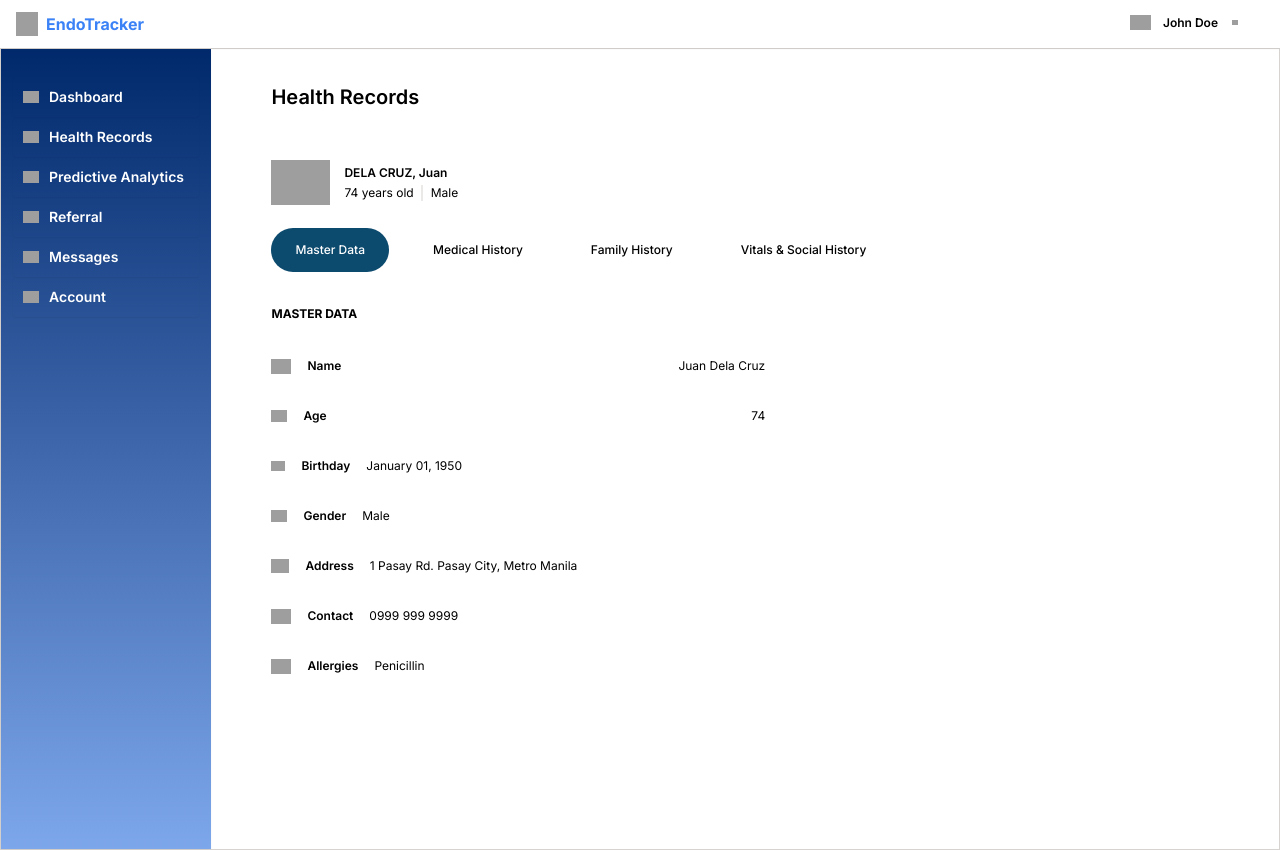
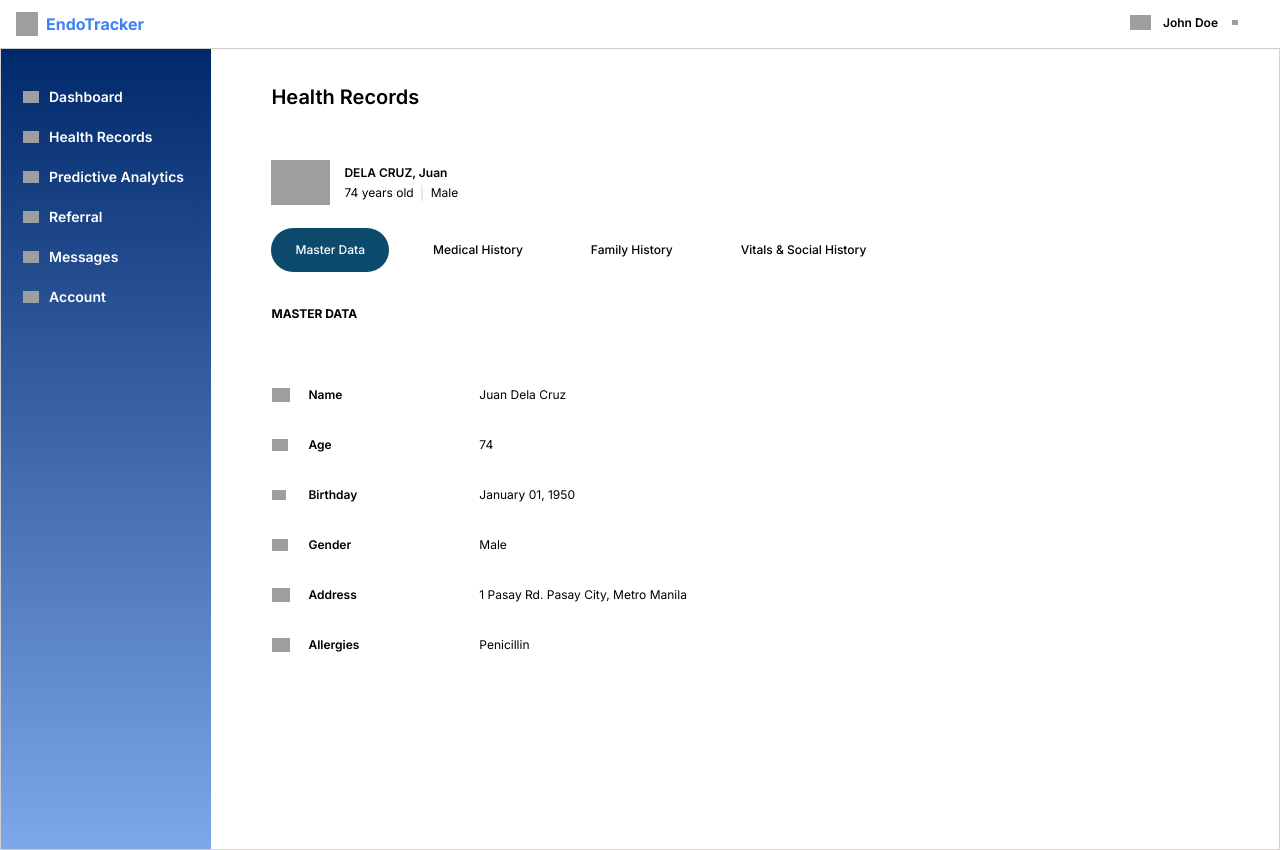
Before and after one commit to AndreiMarin15/capstone, a Next.js app: page /health_records/about_patient in a window 1280 px wide. Built offline with nearby package versions, Linux system fonts and the light colour scheme; grey boxes are pictures that could not be loaded.

Commit message:
Edited - fixed issues last commit re: tables

```diff
--- a/src/app/health_records/about_patient/masterData.tsx
+++ b/src/app/health_records/about_patient/masterData.tsx
@@ -3,78 +3,100 @@ export default function MasterData() {
 	  <>
 		<div className="text-black text-xs font-bold leading-5 mt-8 mb-8 max-md:ml-1 max-md:mt-10">MASTER DATA</div>
 
-			<div className="flex grow flex-col items-stretch max-md:mt-10 gap-y-[30px] w-1/2">
-				<span className="flex  items-stretch gap-4">
-					<div className="flex items-stretch gap-4">
+		<table className="max-w-[750px] border-spacing-y-7 border-separate">
+		  <tr>
+			<td className="w-5">
 			  <img
 				loading="lazy"
 				src="https://cdn.builder.io/api/v1/image/assets/TEMP/86bc0813aecf897cafa42df901705c229a0a744cbf822394277aece4f7f5aa61?"
-							className="aspect-square object-contain object-center w-5 overflow-hidden shrink-0 max-w-full"
+				className="w-5"
 			  />
+			</td>
+			<td className="border-l-[16px] border-transparent">
 			  <div className="text-black text-xs font-semibold leading-5 self-center my-auto">Name</div>
-					</div>
-
+			</td>
+			<td className="border-l-[16px] border-transparent">
 			  <div className="text-black text-xs leading-5 ml-auto">Juan Dela Cruz</div>
-
-				</span>
-				<span className="flex justify-between items-stretch gap-4">
-					<div className="flex items-stretch gap-4">
+			</td>
+		  </tr>
+		  <tr>
+			<td className="w-5">
 			  <img
 				loading="lazy"
 				src="https://cdn.builder.io/api/v1/image/assets/TEMP/bdc83ab0b012624934a85572bc069777ad324e289e4cc66764a07f718b44bf9d?"
 				className="aspect-square object-contain object-center w-4 overflow-hidden shrink-0 max-w-full"
 			  />
+			</td>
+			<td className="border-l-[16px] border-transparent">
 			  <div className="text-black text-xs font-semibold leading-5 self-center my-auto">Age</div>
-					</div>
+			</td>
+			<td className="border-l-[16px] border-transparent">
 			<div className="text-black text-xs leading-5 ">74</div>
-
-				</span>
-				<span className="flex items-stretch gap-4">
+			</td>
+		  </tr>
+		  <tr>
+			<td className="w-5">
 			  <img
 				loading="lazy"
 				src="https://cdn.builder.io/api/v1/image/assets/TEMP/0d5b3fd16181b4dc9f9076e56dab03643403ad4fe1376a451f5d70c8bc0fcd95?"
 				className="aspect-[0.88] object-contain object-center w-3.5 fill-black overflow-hidden shrink-0 max-w-full"
 			  />
+			</td>
+			<td className="border-l-[16px] border-transparent">
 			  <div className="text-black text-xs font-semibold leading-5 self-center my-auto">Birthday</div>
+			</td>
+			<td className="border-l-[16px] border-transparent">
 			  <div className="text-black text-xs leading-5">January 01, 1950</div>
-				</span>
-				<span className="flex items-stretch gap-4">
+			</td>
+		  </tr>
+		  <tr>
+			<td className="w-5">
 			  <img
 				loading="lazy"
 				src="https://cdn.builder.io/api/v1/image/assets/TEMP/4c3ec2f045c5a91d05c1f074f660097897b8fc83403da81ed7f44111303ef22f?"
 				className="aspect-square object-contain object-center w-4 overflow-hidden shrink-0 max-w-full"
 			  />
+			</td>
+			<td className="border-l-[16px] border-transparent">
 			  <div className="text-black text-xs font-semibold leading-5 self-center my-auto">Gender</div>
+			</td>
+			<td className="border-l-[16px] border-transparent">
 			  <div className="text-black text-xs leading-5">Male</div>
-				</span>
-				<span className="flex items-stretch gap-4">
+			</td>
+		  </tr>
+		  <tr>
+			<td className="w-5">
 			  <img
 				loading="lazy"
 				src="https://cdn.builder.io/api/v1/image/assets/TEMP/e77ec5f69c4c6a607193ae426085edd6fc84819ef906d2d9ebb491b796c8519b?"
 				className="aspect-square object-contain object-center w-[18px] overflow-hidden shrink-0 max-w-full"
 			  />
+			</td>
+			<td className="border-l-[16px] border-transparent">
 			  <div className="text-black text-xs font-semibold leading-5 self-center my-auto">Address</div>
+			</td>
+			<td className="border-l-[16px] border-transparent">
 			  <div className="text-black text-xs leading-5 whitespace-nowrap">1 Pasay Rd. Pasay City, Metro Manila</div>
-				</span>
-				<span className="flex items-stretch gap-4">
-					<img
-						loading="lazy"
-						src="https://cdn.builder.io/api/v1/image/assets/TEMP/2afcd7832aea3646cef217f7aaf19b311bd3133a443e8b91269a59998c8333c5?"
-						className="aspect-square object-contain object-center w-5 overflow-hidden shrink-0 max-w-full"
-					/>
-					<div className="text-black text-xs font-semibold leading-5 self-center my-auto">Contact</div>
-					<div className="text-black text-xs leading-5">0999 999 9999</div>
-				</span>
-				<span className="flex items-stretch gap-4">
+			</td>
+		  </tr>
+		  <tr>
+			<td className="w-5">
 			  <img
 				loading="lazy"
 				src="https://cdn.builder.io/api/v1/image/assets/TEMP/d354e02d857f0929bd9b58b2f172642a26d8df38bfdf167b22bd115bfe9b4fea?"
+
   className="aspect-square object-contain object-center w-5 overflow-hidden shrink-0 max-w-full"
 			  />
+			</td>
+			<td className="border-l-[16px] border-transparent">
 			  <div className="text-black text-xs font-semibold leading-5 self-center my-auto">Allergies</div>
+			</td>
+			<td className="border-l-[16px] border-transparent">
 			  <div className="text-black text-xs leading-5">Penicillin</div>
-				</span>
-			</div>
+			</td>
+		  </tr>
+		</table>
+
 	  </>
 	);
   }
```
Lines whose indentation alone changed are shown as unchanged.
